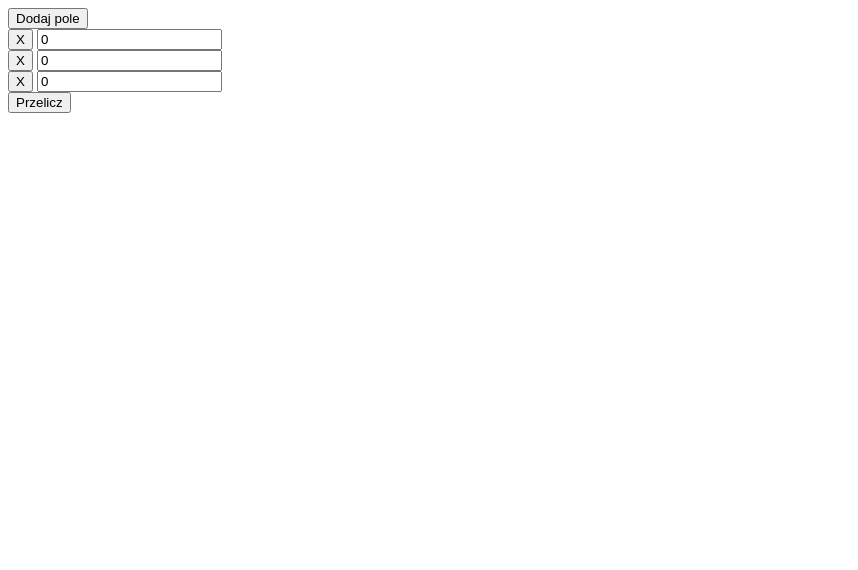
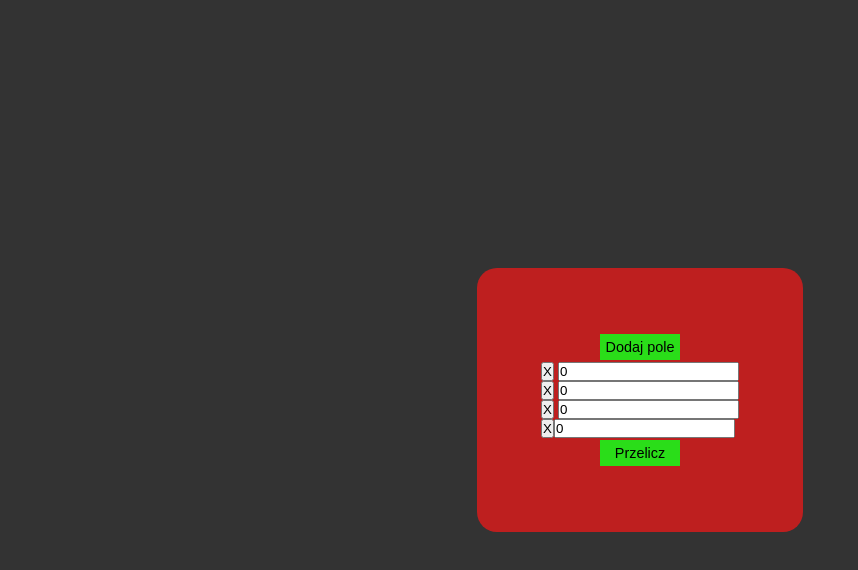
Before and after one commit to PatrykBaranek/lab1-js, a plain HTML site: page lab1/shame/index.html in a window 1280 px wide. Both pictures are taken after a click on the button "Dodaj pole". Shown: the whole page, without its empty margins (0-858 px from the left). Drawn offline with Linux system fonts and the light colour scheme.

Commit message:
add new function

```diff
--- a/lab1/shame/index.html
+++ b/lab1/shame/index.html
@@ -6,26 +6,93 @@
 		<meta name="viewport" content="width=device-width, initial-scale=1.0" />
 		<title>Shame</title>
 		<script src="shame.js" defer></script>
+		<style>
+			* {
+				padding: 0;
+				margin: 0;
+				box-sizing: border-box;
+			}
+
+			body {
+				display: flex;
+				justify-content: center;
+				align-items: center;
+				background-color: #333;
+				height: 100vh;
+			}
+
+			.wrapper {
+				padding: 4rem;
+				border-radius: 20px;
+				background-color: #be1f1f;
+			}
+
+			.app-container {
+				display: flex;
+				flex-direction: column;
+				align-items: center;
+				justify-content: space-between;
+
+				height: 100%;
+				width: 100%;
+			}
+
+			.btn {
+				width: 80px;
+
+				margin: 2px;
+				padding: 5px;
+
+				font-size: 0.9rem;
+
+				border: none;
+				background-color: #2add19;
+				cursor: pointer;
+			}
+
+			span {
+				color: white;
+			}
+		</style>
 	</head>
 	<body>
 		<div class="wrapper">
+			<div class="app-container">
 				<div class="add-input-btn-container">
 					<button class="btn add-input-btn">Dodaj pole</button>
 				</div>
 				<div class="value-input-container">
-				<button class="btn remove-input-btn">X</button>
-				<input class="value-input" type="number" placeholder="0" value="0" />
+					<div class="value-input-container__item">
+						<button class="remove-input-btn">X</button>
+						<input
+							class="value-input"
+							type="number"
+							placeholder="0"
+							value="0"
+						/>
 					</div>
-			<div class="value-input-container">
-				<button class="btn remove-input-btn">X</button>
-				<input class="value-input" type="number" placeholder="0" value="0" />
+					<div class="value-input-container__item">
+						<button class="remove-input-btn">X</button>
+						<input
+							class="value-input"
+							type="number"
+							placeholder="0"
+							value="0"
+						/>
 					</div>
-			<div class="value-input-container">
-				<button class="btn remove-input-btn">X</button>
-				<input class="value-input" type="number" placeholder="0" value="0" />
+					<div class="value-input-container__item">
+						<button class="remove-input-btn">X</button>
+						<input
+							class="value-input"
+							type="number"
+							placeholder="0"
+							value="0"
+						/>
+					</div>
 				</div>
 				<button class="btn" id="calculate-btn">Przelicz</button>
 				<div id="result"></div>
 			</div>
+		</div>
 	</body>
 </html>
--- a/lab1/shame/shame.js
+++ b/lab1/shame/shame.js
@@ -1,21 +1,24 @@
-const inputs = document.querySelectorAll('.vale-input-container .value-input');
+let inputs = document.querySelectorAll('.value-input');
 const resultElement = document.getElementById('result');
+
+const valueInputContainer = document.querySelector('.value-input-container');
+const addInputBtn = document.querySelector('.add-input-btn');
 const btn = document.getElementById('calculate-btn');
 
 const result = () => {
-	let numbers = Array.from(inputs);
-	numbers = numbers.map((x) => Number.parseInt(x.value));
-
 	let sum = 0;
 	let avg = 0;
 	let min = 0;
 	let max = 0;
 
+	let numbers = Array.from(inputs);
+	numbers = numbers.map((x) => Number.parseInt(x.value));
+
 	numbers.forEach((number) => {
 		sum += number;
 	});
 
-	avg = sum / numbers.length;
+	avg = Math.floor(sum / numbers.length);
 	min = Math.min(...numbers);
 	max = Math.max(...numbers);
 
@@ -34,7 +37,7 @@ const createResultOnPage = (args) => {
 		for (let i = 0; i < args.length; i++) {
 			let span = document.createElement('span');
 			span.classList.add('result__item');
-			span.textContent = ` ${args[i].name}=${args[i].value} `;
+			span.textContent = ` ${args[i].name}= ${args[i].value} `;
 			span.style.display = 'block';
 			resultElement.appendChild(span);
 		}
@@ -48,8 +51,28 @@ const createResultOnPage = (args) => {
 	}
 };
 
+const addInputOnPage = () => {
+	const div = document.createElement('div');
+	div.classList.add('value-input-container');
+
+	const btn = document.createElement('button');
+	btn.classList.add('remove-input-btn');
+	btn.textContent = 'X';
+
+	const input = document.createElement('input');
+	input.type = 'number';
+	input.classList.add('value-input');
+	input.placeholder = '0';
+	input.value = '0';
+
+	valueInputContainer.appendChild(div);
+	div.append(btn, input);
+
+	inputs = document.querySelectorAll('.value-input');
+};
+
 btn.addEventListener('click', result);
-
-inputs.forEach((input) => {
+addInputBtn.addEventListener('click', addInputOnPage);
+document.querySelectorAll('.value-input').forEach((input) => {
 	input.addEventListener('keydown', result);
 });
```
Lines whose indentation alone changed are shown as unchanged.
